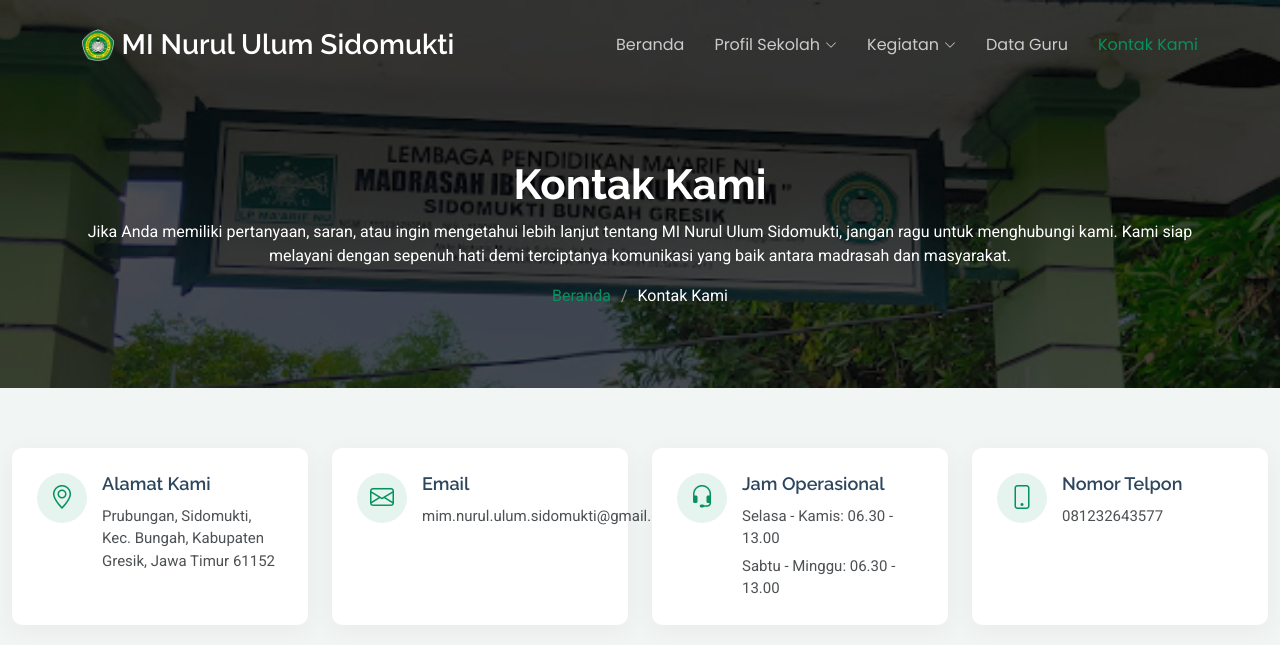
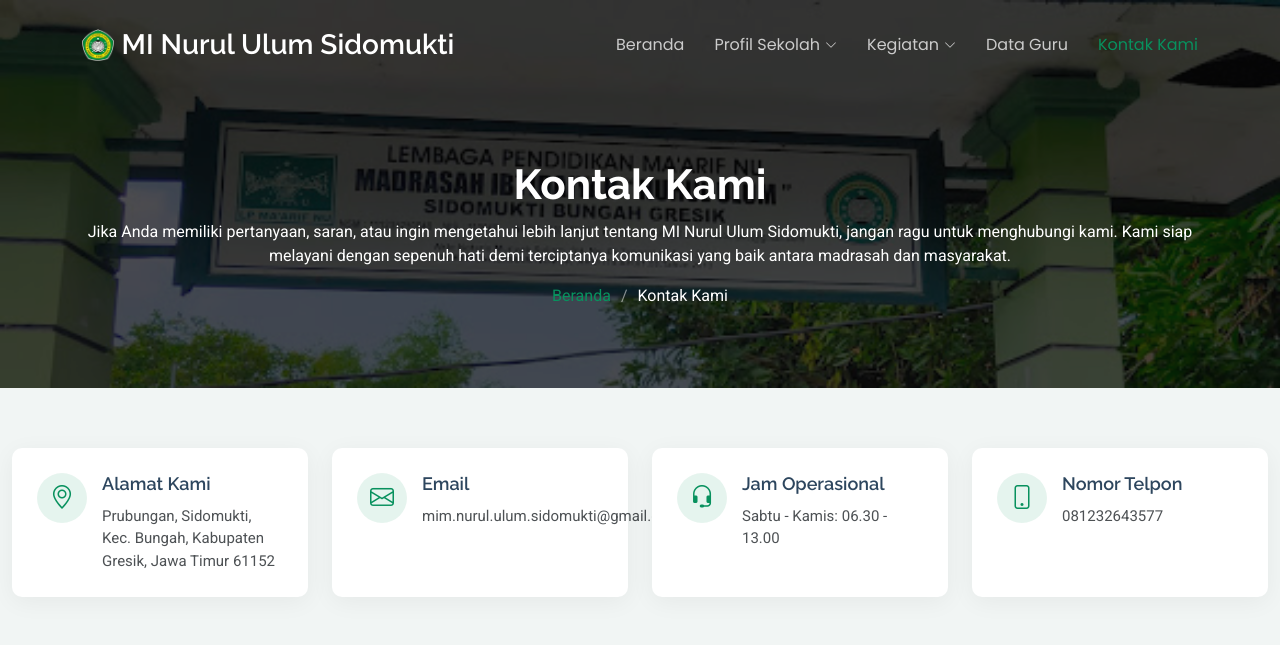
Before and after one commit to SaichulHuda95/mi_sidomukti, a PHP site: page /contact in a window 1280 px wide. Shown: the top 645 px of the page. Run offline with PHP 8.4, Linux system fonts and the light colour scheme.

Commit message:
update terbaru

```diff
--- a/contact.php
+++ b/contact.php
@@ -55,8 +55,7 @@
                         </div>
                         <div class="info-content">
                             <h4>Jam Operasional</h4>
-                            <p>Selasa - Kamis: 06.30 - 13.00</p>
-                            <p>Sabtu - Minggu: 06.30 - 13.00</p>
+                            <p>Sabtu - Kamis: 06.30 - 13.00</p>
                         </div>
                     </div>
                 </div>
```
Also changed, not shown: struktur_organisasi.php (+1 -13 lines), assets/img/profil/main.jpg, assets/img/struktur_organisasi/struktur_organisasi.png (added), 1 other file.
